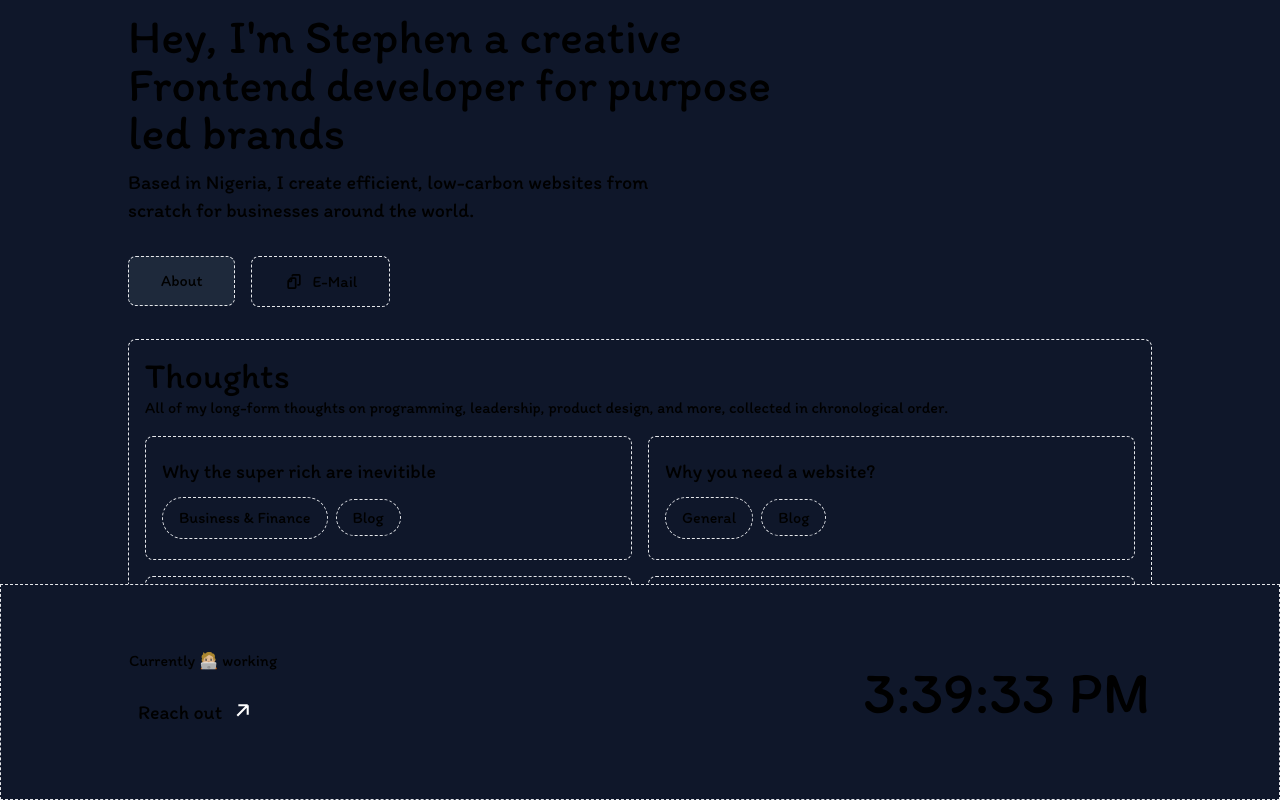
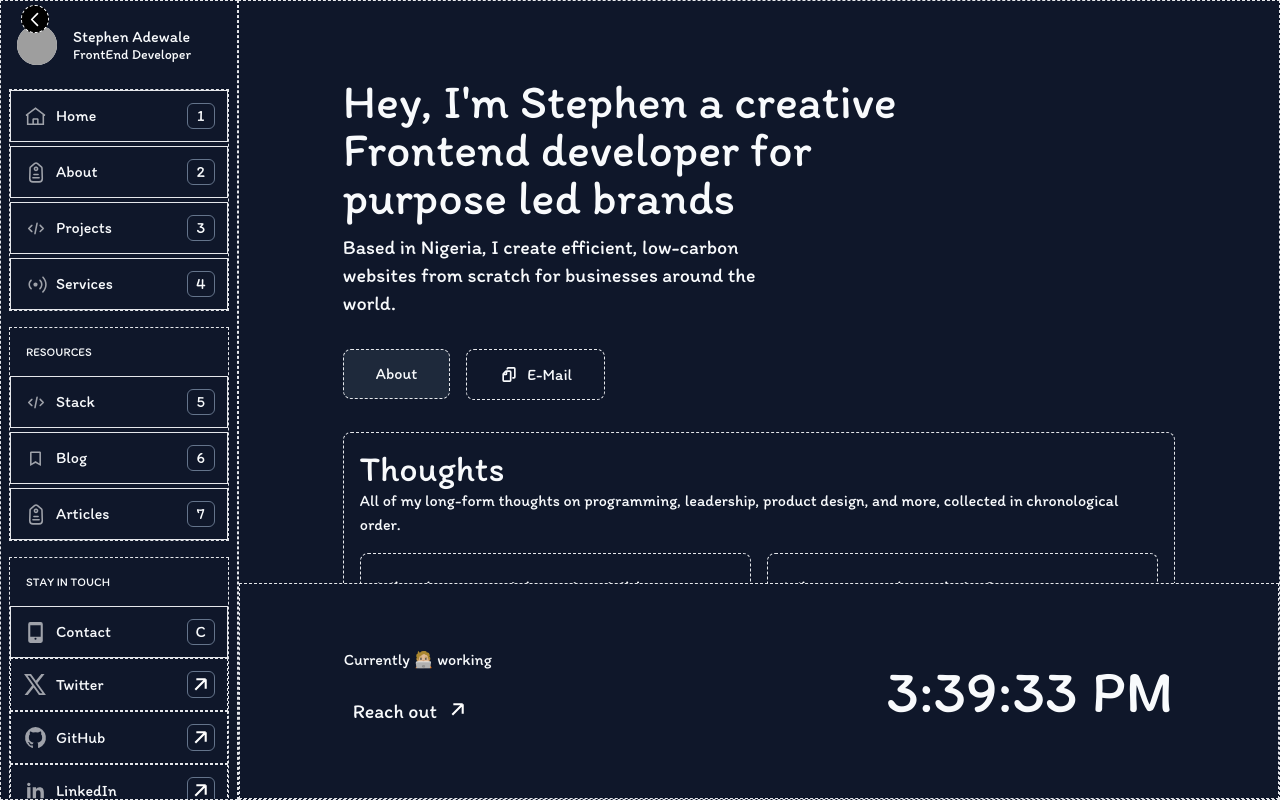
Before and after one commit to DemoStephen/portfolio, a React (Vite) app: page / in a window 1280 px wide. Shown: the top 800 px of the page. Built offline with nearby package versions, Linux system fonts and the light colour scheme; grey boxes are pictures that could not be loaded; a web font is replaced by a local one.

Commit message:
intoduction of Layout Components to improve Outlet features

```diff
--- /dev/null
+++ b/src/Layout.jsx
@@ -0,0 +1,18 @@
+import { Outlet } from "react-router-dom";
+import Navigation from "./UI/Navigation";
+
+export default function Layout() {
+  return (
+    <>
+      <section className="flex relative text-slate-50 justify-start flex-col-reverse md:flex-col lg:flex-row max-h-screen">
+        <Navigation />
+        <main
+          style={{ scrollbarWidth: "none" }}
+          className="lg:pt-16 w-full md:border border-dashed max-h-screen overflow-scroll snap-none"
+        >
+          <Outlet />
+        </main>
+      </section>
+    </>
+  );
+}
--- a/src/main.jsx
+++ b/src/main.jsx
@@ -11,12 +11,17 @@ import TechStacks from "./Pages/TechStacks";
 import BlogPost from "./Pages/BlogPost";
 import Articles from "./Pages/Article";
 import ContactPage from "./Pages/Contacts";
+import Layout from "./Layout";
 
 const router = createBrowserRouter([
   {
     path: "/",
+    element: <Layout />,
+    errorElement: <Error />,
+    children: [
+      {
+        path: "/",
         element: <Home />,
-    errorElement: <Error />,
       },
       {
         path: "/Home",
@@ -50,6 +55,8 @@ const router = createBrowserRouter([
         path: "/Contact",
         element: <ContactPage />,
       },
+    ],
+  },
 ]);
 
 createRoot(document.getElementById("root")).render(
```
Also changed, not shown: 1 other file (tests, documents, lock files or other folders). Lines whose indentation alone changed are shown as unchanged.
